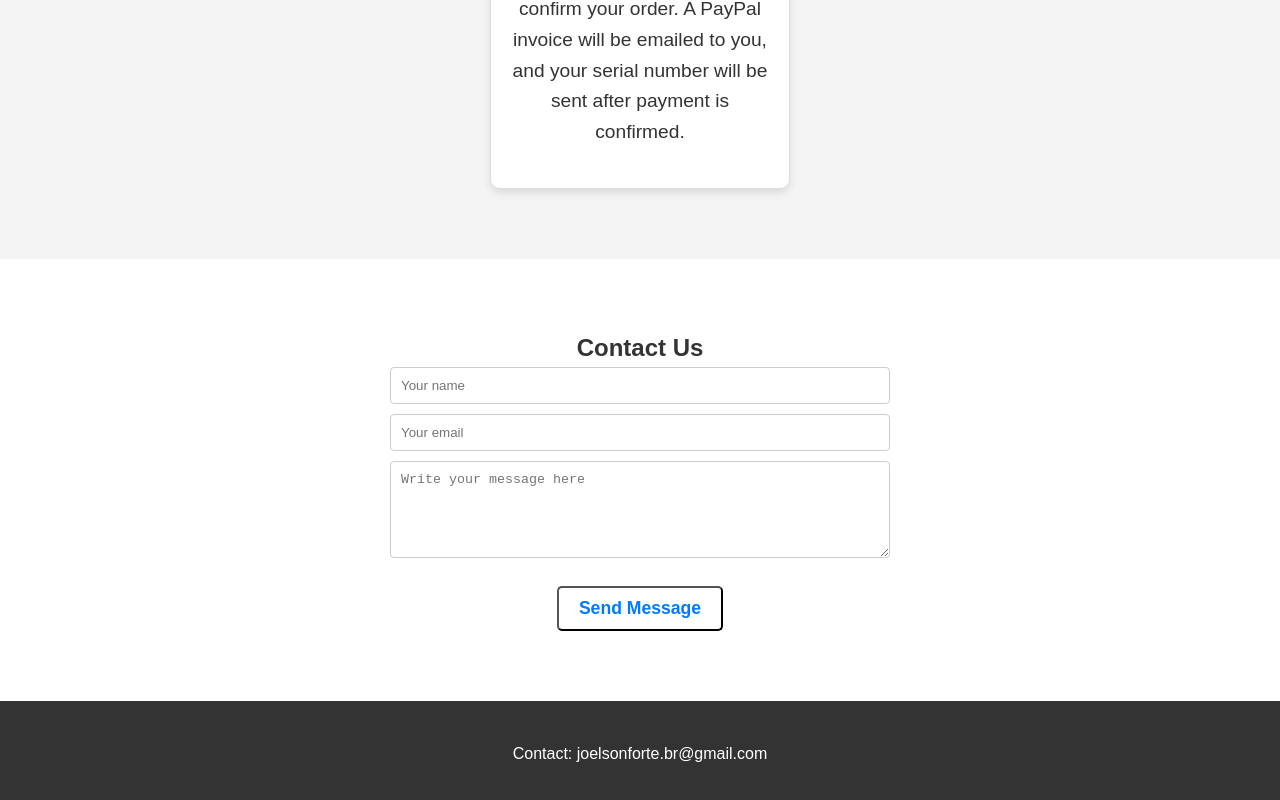
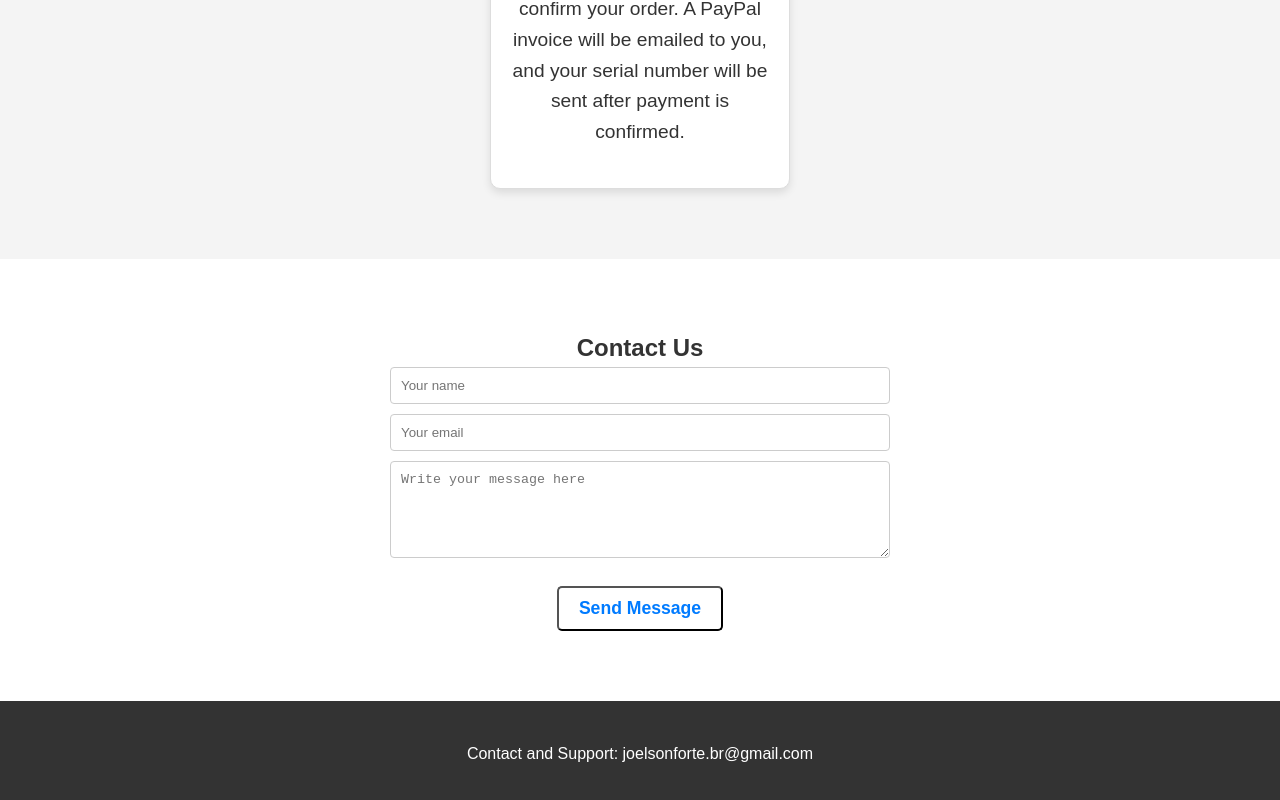
Before and after one commit to Joelson-Forte/Demucs-for-VEGAS-Pro, a plain HTML site: page index.html in a window 1280 px wide. Shown: the part 2557-3357 px from the top of the page. Drawn offline with Linux system fonts and the light colour scheme.

Commit message:
Update index.html

```diff
--- a/index.html
+++ b/index.html
@@ -307,7 +307,7 @@
 
     <footer>
         <div class="container">
-            <p>Contact: joelsonforte.br@gmail.com</p>
+            <p>Contact and Support: joelsonforte.br@gmail.com</p>
         </div>
     </footer>
 </body>
```
